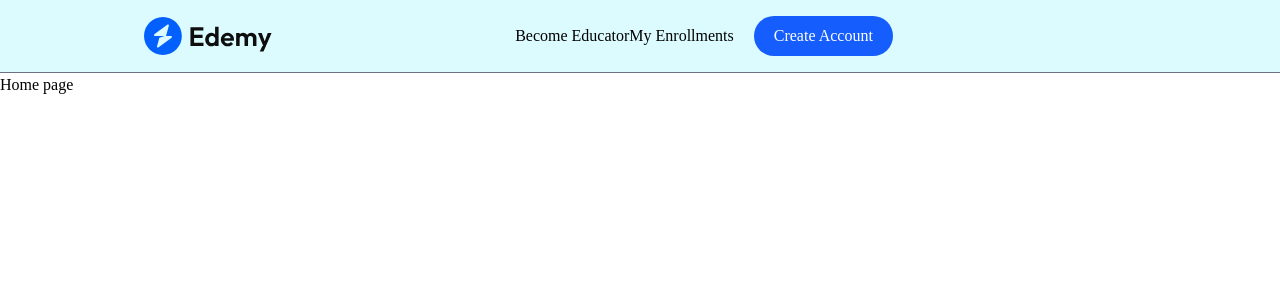
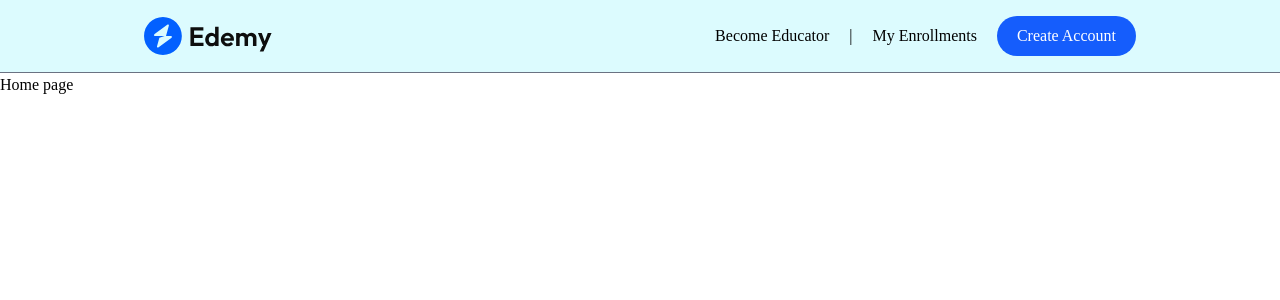
Before and after one commit to yuvrajsingh101280/LMS-software, a React (Vite) app in the folder frontend/: page / in a window 1280 px wide. Shown: the top 300 px of the page. Built offline with nearby package versions, Linux system fonts and the light colour scheme.

Commit message:
Refactor Navbar component for improved layout and styling; enhance button interactivity

```diff
--- a/frontend/src/components/students/Navbar.jsx
+++ b/frontend/src/components/students/Navbar.jsx
@@ -18,8 +18,8 @@ const Navbar = () => {
       />
       {/* desktop view */}
       <div className="hidden md:flex items-center gap-5 text-grey-500">
-        <div>
-          <button>Become Educator</button>
+        <div className="flex items-center gap-5">
+          <button className="cursor-pointer">Become Educator</button> |
           <Link to={"/my-enrollments"}>My Enrollments</Link>
         </div>
         <button className="bg-blue-600 cursor-pointer text-white px-5 py-2 rounded-full">
@@ -27,7 +27,7 @@ const Navbar = () => {
         </button>
       </div>
       {/* mobile view */}
-      <div></div>
+      <div className="md:hidden"></div>
     </div>
   );
 };
```
